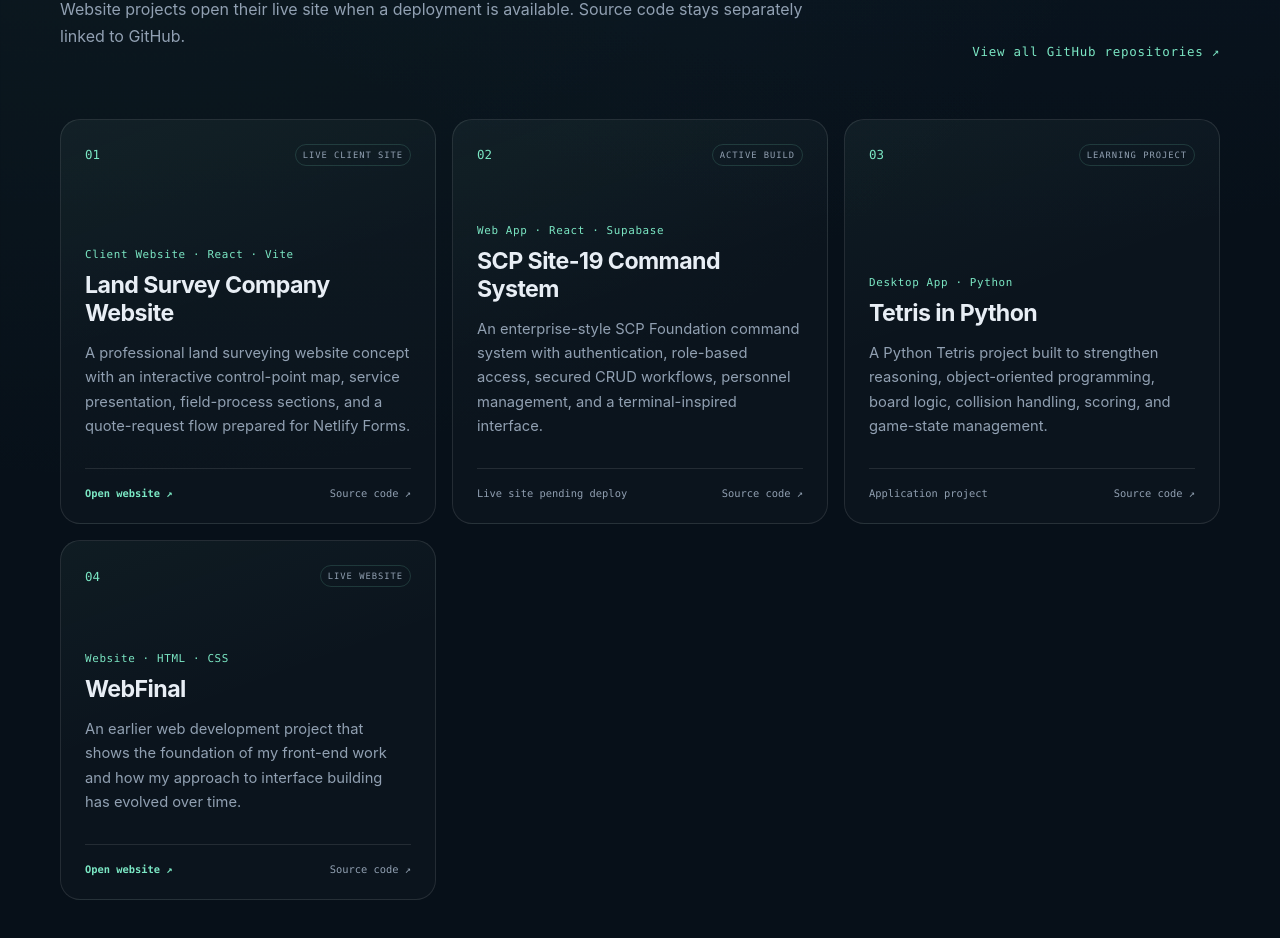
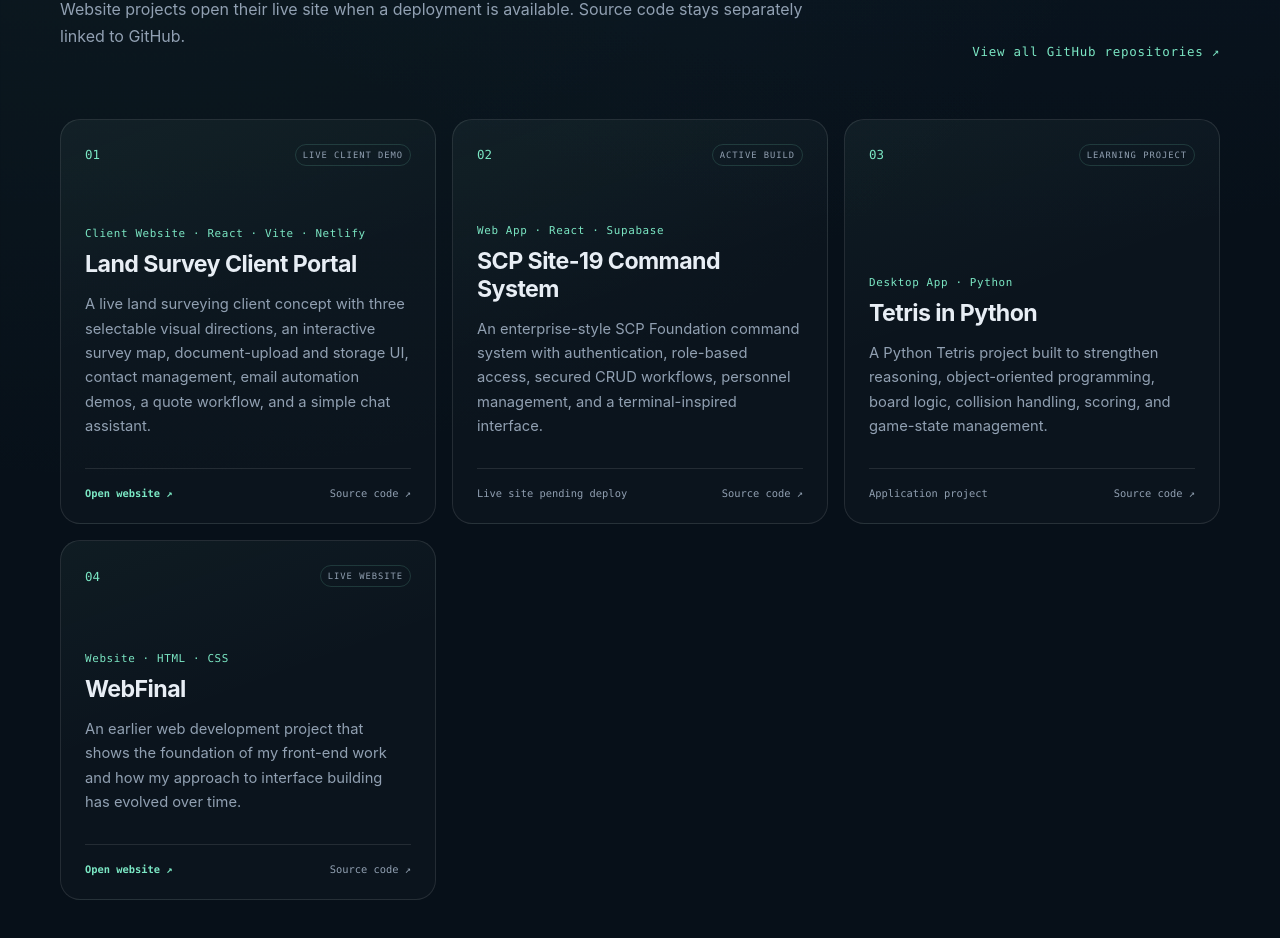
Before and after one commit to Kelby1/kelby-Portfolio, a React (Vite) app: page / in a window 1280 px wide. Shown: the part 1914-2852 px from the top of the page. Built offline with nearby package versions, Linux system fonts and the light colour scheme.

Commit message:
Show upgraded land survey client portal in portfolio

```diff
--- a/src/App.jsx
+++ b/src/App.jsx
@@ -29,13 +29,13 @@ const services = [
 
 const projects = [
   {
-    title: "Land Survey Company Website",
-    type: "Client Website · React · Vite",
+    title: "Land Survey Client Portal",
+    type: "Client Website · React · Vite · Netlify",
     description:
-      "A professional land surveying website concept with an interactive control-point map, service presentation, field-process sections, and a quote-request flow prepared for Netlify Forms.",
+      "A live land surveying client concept with three selectable visual directions, an interactive survey map, document-upload and storage UI, contact management, email automation demos, a quote workflow, and a simple chat assistant.",
     liveUrl: "https://kelby-land-survey-client.netlify.app",
     repoUrl: "https://github.com/Kelby1/land-survey-client-website",
-    status: "LIVE CLIENT SITE",
+    status: "LIVE CLIENT DEMO",
     website: true,
   },
   {
```
